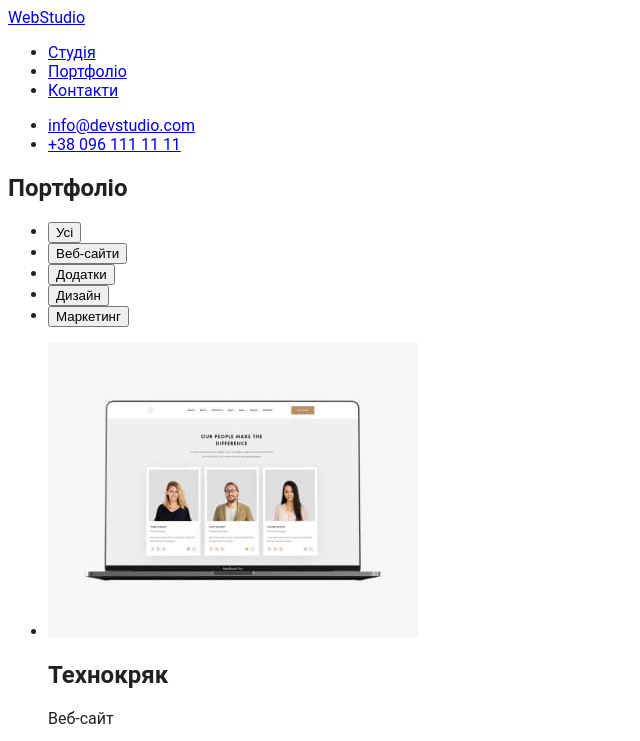
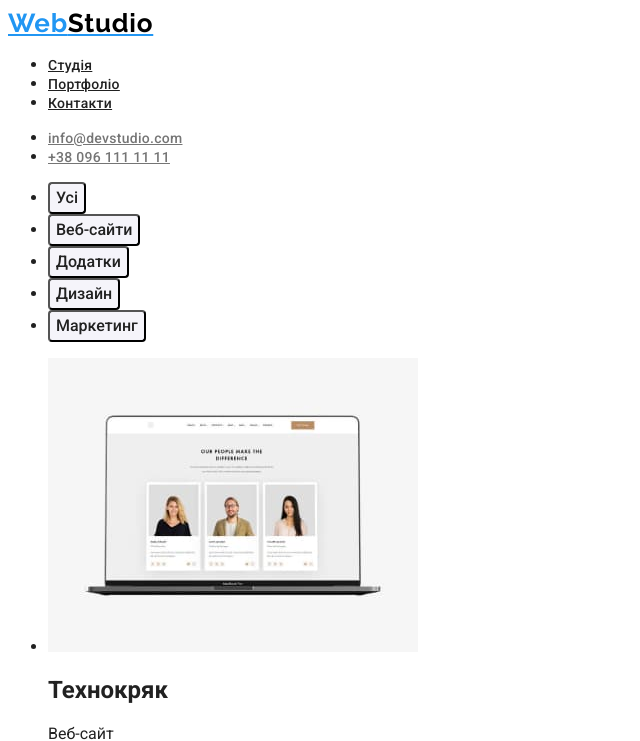
Before and after one commit to konikyurii/goit-markup-hw-02, a plain HTML site: page portfolio.html in a window 1280 px wide. Shown: the top 741 px of the page, without its empty margins (0-640 px from the left). Drawn offline with Linux system fonts and the light colour scheme.

Commit message:
закінчує css для portfolio

```diff
--- a/css/style.css
+++ b/css/style.css
@@ -61,14 +61,10 @@ body{
 }
 
 .order-button{
-    width: 216px;
-        height: 50px;
-        left: 692px;
-        top: 430px;
     background-color: #2196F3;
-        box-shadow: 0px 4px 4px rgba(0, 0, 0, 0.15);
     border-radius: 4px;
     cursor: pointer;
+    font-family: 'Roboto';
     font-weight: 700;
         font-size: 16px;
         line-height: 30px;
@@ -78,6 +74,7 @@ body{
 .order-button:hover,
 .order-button:focus {
     background-color: #188CE8;
+    box-shadow: 0px 4px 4px rgba(0, 0, 0, 0.15);
 }
 
 .visually-hidden{
@@ -162,3 +159,23 @@ body{
 .footer-item-contact:focus {
     color: #2196F3;
 }
+
+.filter-button{
+    background-color: #F5F4FA;
+        border-radius: 4px;
+        cursor: pointer;
+        font-family: 'Roboto';
+        font-weight: 500;
+        font-size: 16px;
+        line-height: 26px;
+        color: inherit;
+}
+
+.filter-button:hover,
+.filter-button:focus {
+    background-color: #2196F3;
+    color: #FFFFFF;
+    box-shadow: 0px 3px 1px rgba(0, 0, 0, 0.1),
+                0px 1px 2px rgba(0, 0, 0, 0.08),
+                0px 2px 2px rgba(0, 0, 0, 0.12);
+}
--- a/portfolio.html
+++ b/portfolio.html
@@ -5,33 +5,39 @@
     <meta http-equiv="X-UA-Compatible" content="IE=edge">
     <meta name="viewport" content="width=device-width, initial-scale=1.0">
     <title>Портфоліо</title>
+    <link rel="preconnect" href="https://fonts.googleapis.com">
+    <link rel="preconnect" href="https://fonts.gstatic.com" crossorigin>
+    <link href="https://fonts.googleapis.com/css2?family=Raleway:wght@700&display=swap" rel="stylesheet">
+    <link rel="preconnect" href="https://fonts.googleapis.com">
+    <link rel="preconnect" href="https://fonts.gstatic.com" crossorigin>
+    <link href="https://fonts.googleapis.com/css2?family=Roboto:wght@400;500;700;900&display=swap" rel="stylesheet">
     <link rel="stylesheet" href="./css/style.css">
 </head>
 <body>
-    <header>
-        <nav>
-            <a lang="en" href="./index.html">WebStudio</a>
-            <ul>
-                <li><a href="./index.html">Студія</a></li>
-                <li><a href="./portfolio.html">Портфоліо</a></li>
-                <li><a href="#">Контакти</a></li>
+    <header class="header">
+        <nav class="header-nav">
+            <a class="logo" lang="en" href="./index.html">Web<span class="studio">Studio</span></a>
+            <ul class="header-list-nav">
+                <li><a class="header-item-nav" href="./index.html">Студія</a></li>
+                <li><a class="header-item-nav" href="./portfolio.html">Портфоліо</a></li>
+                <li><a class="header-item-nav" href="#">Контакти</a></li>
             </ul>
         </nav>
-        <ul>
-            <li><a href="mailto:info@devstudio.com">info@devstudio.com</a></li>
-            <li><a href="tel:+380961111111">+38 096 111 11 11</a></li>
+        <ul class="header-list-contact">
+            <li><a class="header-item-contact" href="mailto:info@devstudio.com">info@devstudio.com</a></li>
+            <li><a class="header-item-contact" href="tel:+380961111111">+38 096 111 11 11</a></li>
         </ul>
     </header>
 
     <main>
         <section>
-            <h1>Портфоліо</h1>
-            <ul>
-                <li><button type="button">Усі</button></li>
-                <li><button type="button">Веб-сайти</button></li>
-                <li><button type="button">Додатки</button></li>
-                <li><button type="button">Дизайн</button></li>
-                <li><button type="button">Маркетинг</button></li>
+            <h1 class="visually-hidden">Портфоліо</h1>
+            <ul class="filters">
+                <li><button class="filter-button" type="button">Усі</button></li>
+                <li><button class="filter-button" type="button">Веб-сайти</button></li>
+                <li><button class="filter-button" type="button">Додатки</button></li>
+                <li><button class="filter-button" type="button">Дизайн</button></li>
+                <li><button class="filter-button" type="button">Маркетинг</button></li>
             </ul>
 
             <ul class="projects">
@@ -84,14 +90,14 @@
         </section>
     </main>
 
-    <footer>
-        <a lang="en" href="./index.html">WebStudio</a>
-        <address>
-            <ul>
-                <li><a href="https://goo.gl/maps/oKf2qABqtrrZUgQs7" target="_blank" rel="noopener nofollow noreferrer">м.
-                        Київ, пр-т Лесі Українки, 26</a></li>
-                <li><a href="mailto:info@devstudio.com">info@devstudio.com</a></li>
-                <li><a href="tel:+380961111111">+38 096 111 11 11</a></li>
+    <footer class="footer">
+        <a class="logo" lang="en" href="./index.html">Web<span class="footer-studio">Studio</span></a>
+        <address class="footer-address">
+            <ul class="footer-list-address">
+                <li><a class="footer-item-map" href="https://goo.gl/maps/oKf2qABqtrrZUgQs7" target="_blank"
+                        rel="noopener nofollow noreferrer">м. Київ, пр-т Лесі Українки, 26</a></li>
+                <li><a class="footer-item-contact" href="mailto:info@devstudio.com">info@devstudio.com</a></li>
+                <li><a class="footer-item-contact" href="tel:+380961111111">+38 096 111 11 11</a></li>
             </ul>
         </address>
     </footer>
```
Lines whose indentation alone changed are shown as unchanged.
